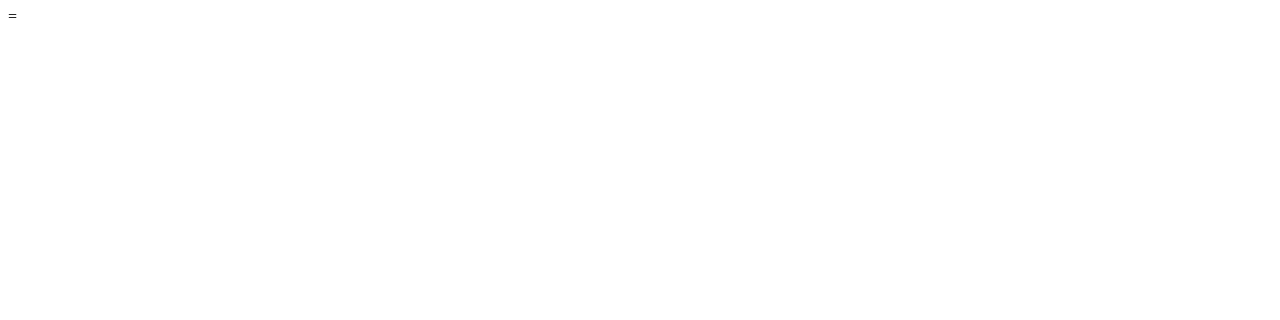
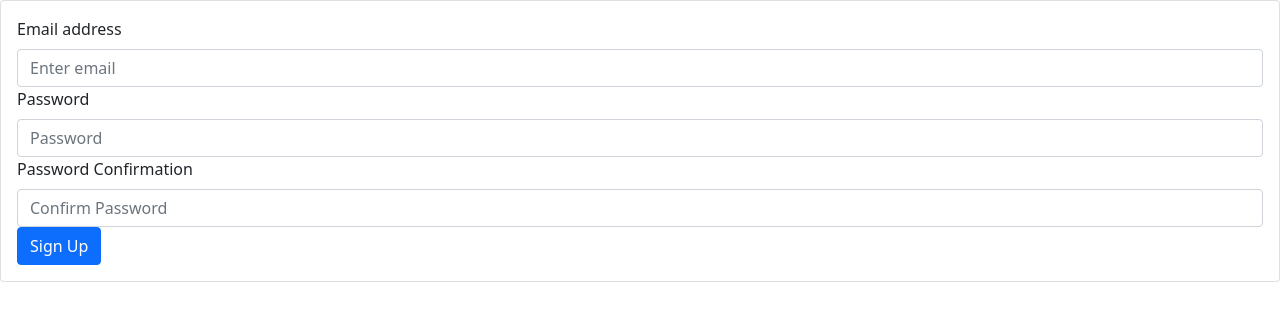
Before and after one commit to ZimmAgu/storage-cloud, a React (Create React App) app: page / in a window 1280 px wide. Shown: the top 320 px of the page. Built offline with nearby package versions, Linux system fonts and the light colour scheme.

Commit message:
Sign up form started

```diff
--- a/public/index.html
+++ b/public/index.html
@@ -2,7 +2,7 @@
 <html lang="en">
   <head>
   		<meta charset="UTF-8">
-  		<meta name="description" content="Firebase Login Form Made with React">=
+  		<meta name="description" content="Firebase Login Form Made with React">
   		<meta name="author" content="Zimuzo Agu">
   		<meta name="viewport" content="width=device-width, initial-scale=1.0">
 
--- a/src/App.js
+++ b/src/App.js
@@ -1,9 +1,11 @@
 import React from 'react';
+import SignUpForm from './myComponents/signUp';
 
 
-function App() {
+function App () {
   return (
     <>
+      <SignUpForm />
     </>
   );
 }
--- /dev/null
+++ b/src/myComponents/signUp.js
@@ -0,0 +1,35 @@
+import React from 'react';
+import {Card, Form, Button} from 'react-bootstrap'
+import 'bootstrap/dist/css/bootstrap.min.css';
+
+function SignUpForm () {
+    return (
+        <>
+            <Card>
+                <Card.Body>
+                    <Form>
+                        <Form.Group controlId="signup_Form_Email">
+                            <Form.Label>Email address</Form.Label>
+                            <Form.Control type="email" placeholder="Enter email" required/>
+                        </Form.Group>
+
+
+                        <Form.Group controlId="signup_Form_Password">
+                            <Form.Label>Password</Form.Label>
+                            <Form.Control type="password" placeholder="Password" required/>
+                        </Form.Group>
+
+                        <Form.Group controlId="signup_Password_Confirmation">
+                            <Form.Label>Password Confirmation</Form.Label>
+                            <Form.Control type="password" placeholder="Confirm Password" required/>
+                        </Form.Group>
+
+                        <Button type="submit">Sign Up</Button>
+                    </Form>
+                </Card.Body>
+            </Card>
+        </>
+    )
+}
+
+export default SignUpForm;
```
